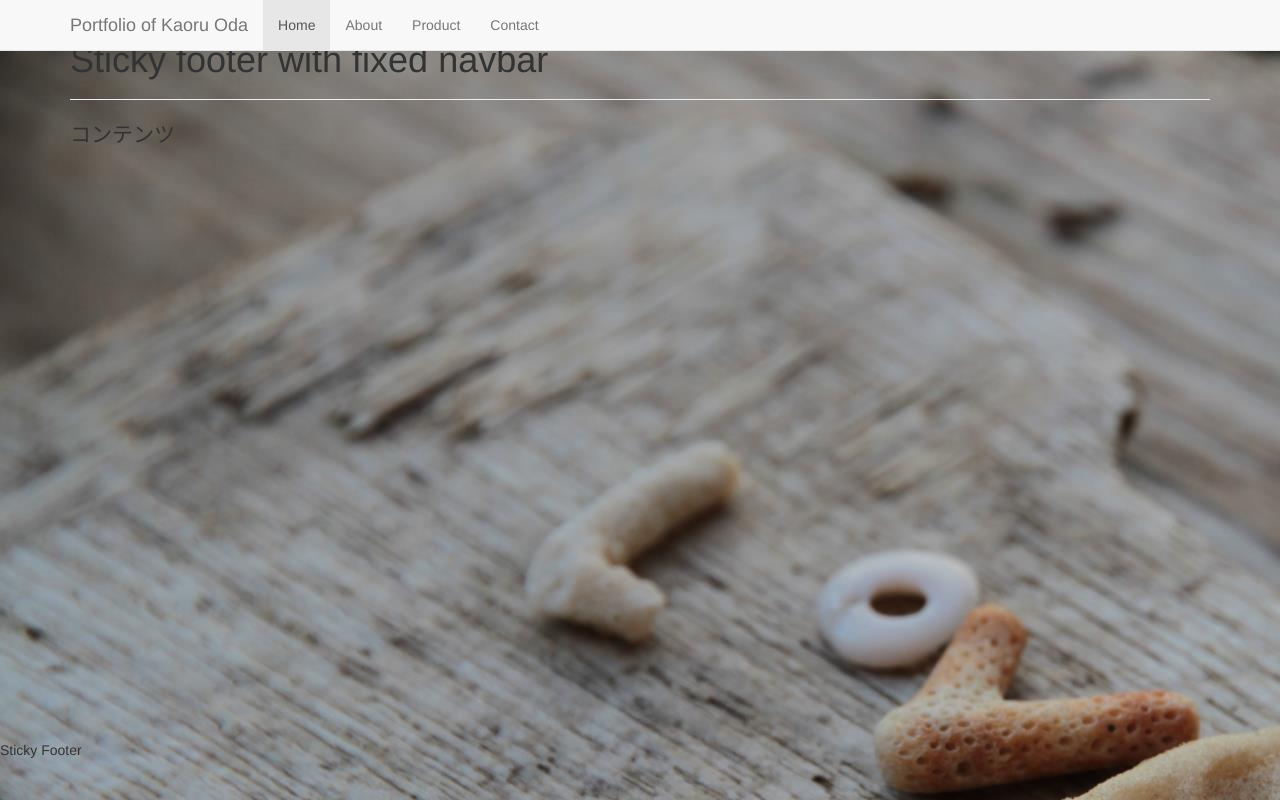
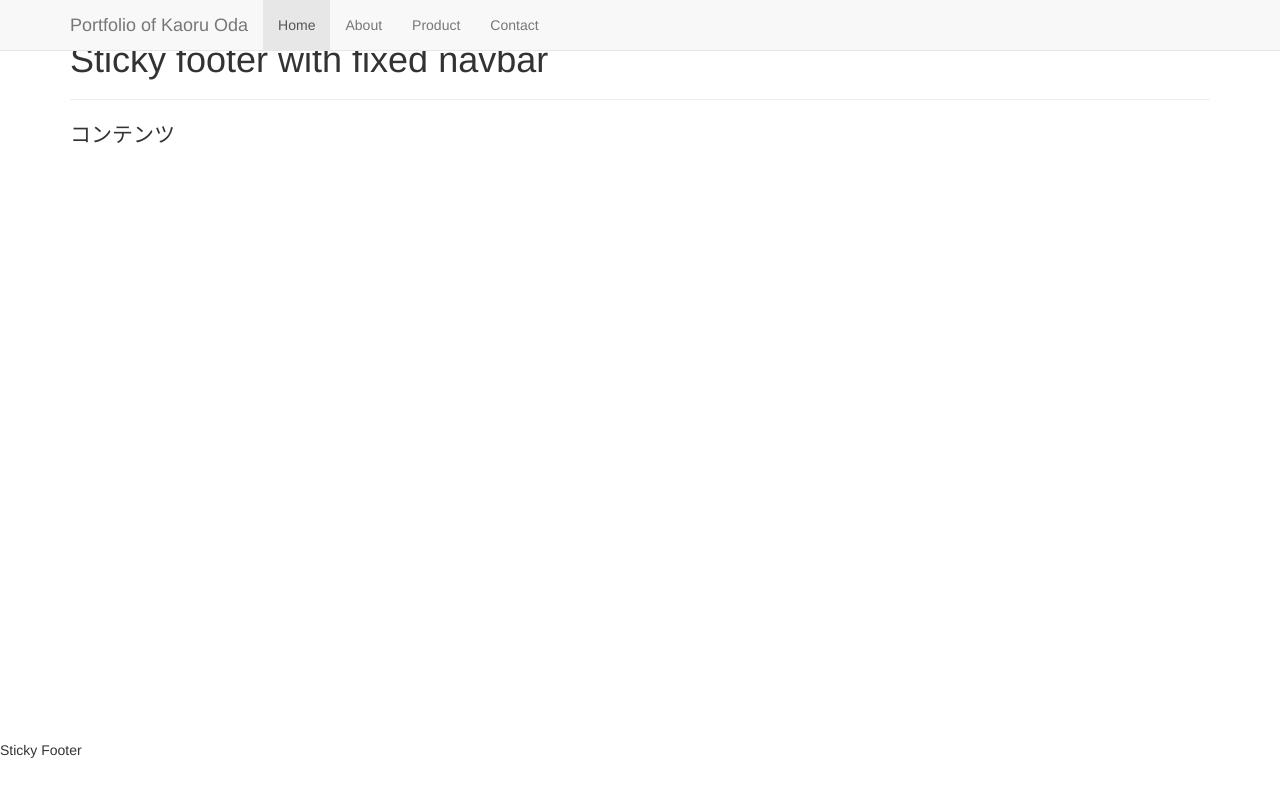
Before and after one commit to kaoruoda/kaoruoda.github.io, a plain HTML site: page index.html in a window 1280 px wide. Drawn offline with nearby package versions, Linux system fonts and the light colour scheme.

Commit message:
modify nav

```diff
--- a/style.css
+++ b/style.css
@@ -2,12 +2,6 @@
 	margin: 0;
 	padding: 0;
 }
-
-body {
-	background-image: url('./background.jpg');
-	background-repeat: no-repeat;
-}
-
 
 /* Fixed Navbar styles
 -------------------------------------------------- */
```
